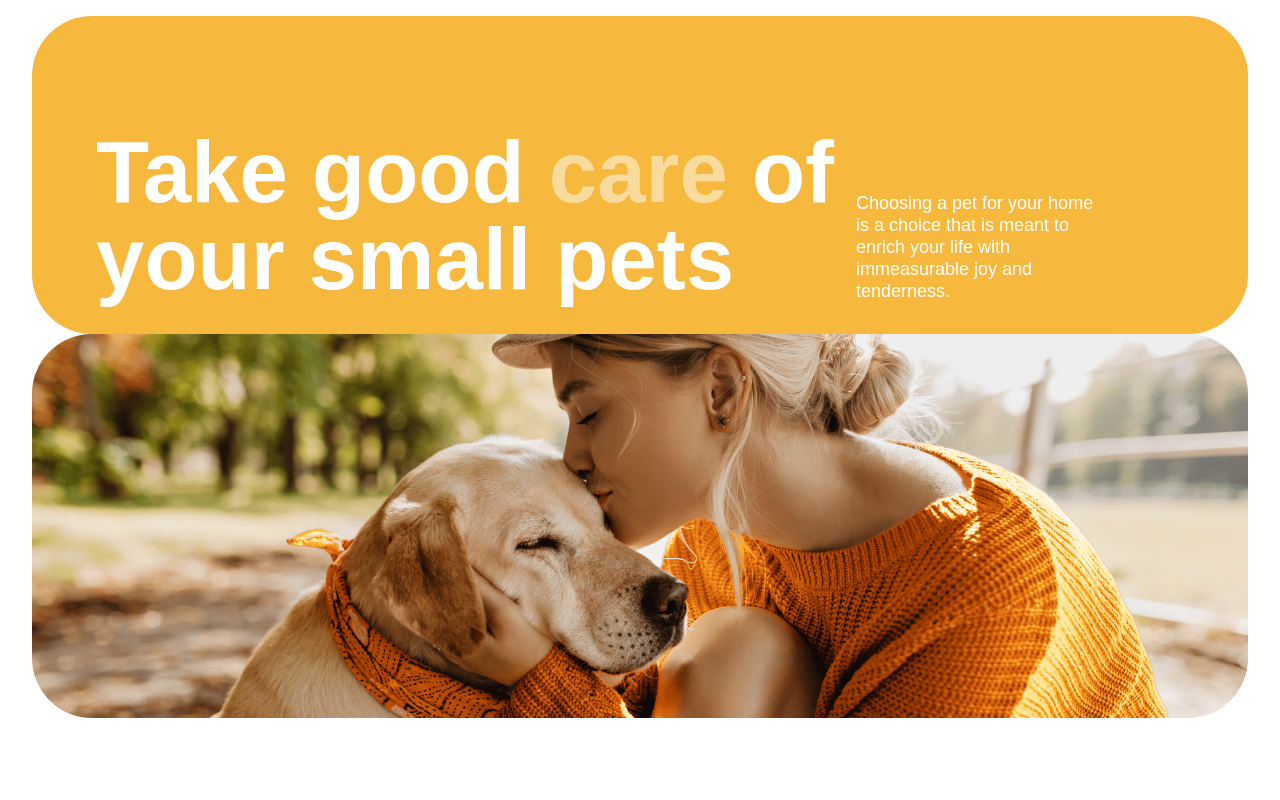
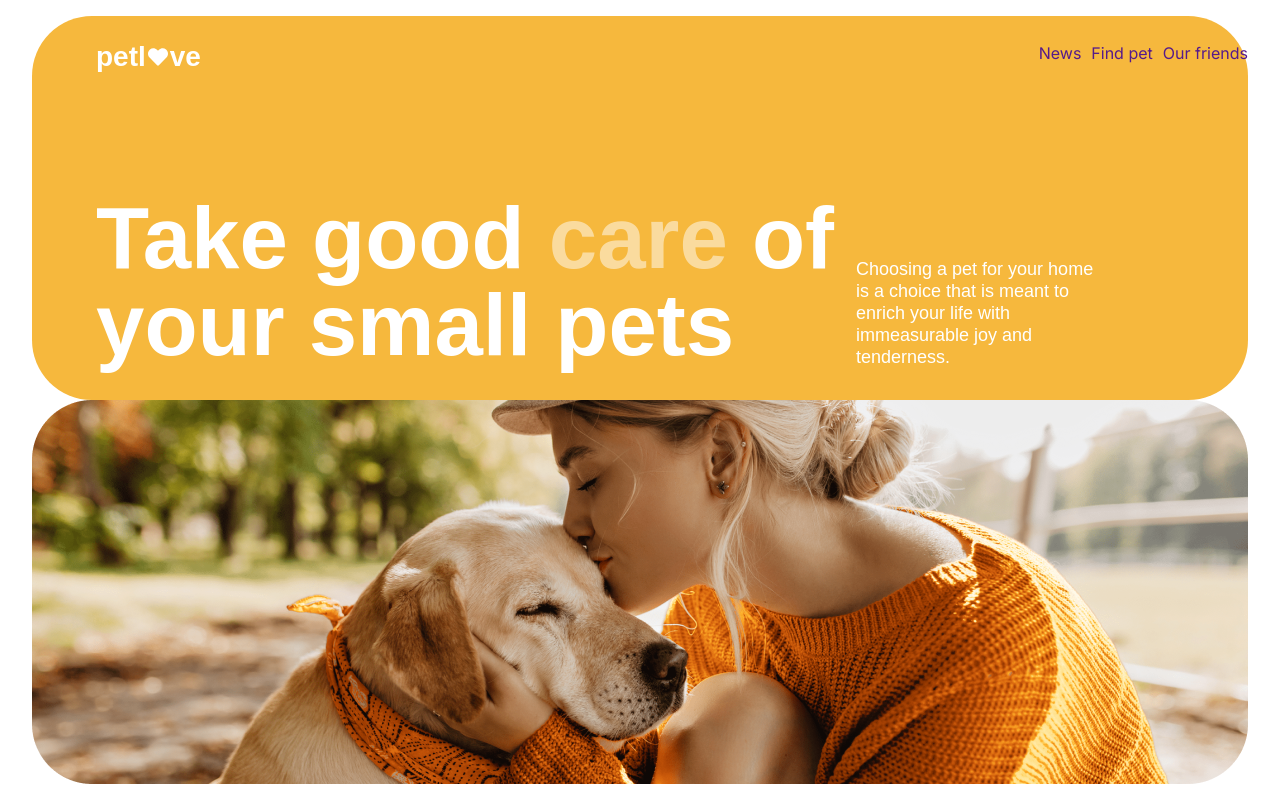
Before and after one commit to AnastasiaSaienko634/PetLove, a Next.js app: page / in a window 1280 px wide. Built offline with nearby package versions, Linux system fonts and the light colour scheme.

Commit message:
add header

```diff
--- a/app/page.module.css
+++ b/app/page.module.css
@@ -21,11 +21,9 @@
 /* Hero  */
 .heroContainer {
   margin-top: 16px;
-  padding-top: 112px;
   padding-left: 64px;
   padding-bottom: 32px;
   border-radius: 60px;
-  display: flex;
   background-color: #f6b83d;
 }
 
@@ -44,6 +42,11 @@
   opacity: 0.5;
 }
 
+/* Text Hero */
+.textHero {
+  display: flex;
+}
+
 /* Descritpion */
 .descriptionHero {
   display: flex;
--- a/app/page.tsx
+++ b/app/page.tsx
@@ -10,14 +10,16 @@ const Home = () => {
       <div>
         <div className={css.heroContainer}>
           <Header />
+          <div className={css.textHero}>
             <h1 className={css.titleHero}>
-            Take good <span className={css.markedText}>care</span> of your small
-            pets
+              Take good <span className={css.markedText}>care</span> of your
+              small pets
             </h1>
             <p className={css.descriptionHero}>
               Choosing a pet for your home is a choice that is meant to enrich
               your life with immeasurable joy and tenderness.
             </p>
+          </div>
         </div>
         <Image
           className={css.backgroundImg}
--- a/components/Header/Header.module.css
+++ b/components/Header/Header.module.css
@@ -0,0 +1,36 @@
+.header {
+  padding-top: 27px;
+  padding-bottom: 123px;
+  display: flex;
+  justify-content: space-between;
+}
+
+/* Logo */
+.logo {
+  display: flex;
+  justify-content: center;
+  font-family: sans-serif;
+  align-items: center;
+  font-weight: 700;
+  font-size: 28px;
+  line-height: 28px;
+  letter-spacing: -4%;
+  color: #ffffff;
+}
+
+.logoIcon {
+  width: 20px;
+  height: 20px;
+  padding-left: 2px;
+  padding-right: 2px;
+}
+
+/* List Link */
+.linkList {
+  display: flex;
+  gap: 10px;
+}
+
+/* List Item Link */
+.listItem {
+}
--- a/components/Header/Header.tsx
+++ b/components/Header/Header.tsx
@@ -1,7 +1,34 @@
-import React from "react";
+import Link from "next/link";
+import css from "./Header.module.css";
+import { FaHeart } from "react-icons/fa";
 
 const Header = () => {
-  return <div></div>;
+  return (
+    <div className={css.header}>
+      <Link href="/" className={css.logo}>
+        petl
+        <FaHeart className={css.logoIcon} />
+        ve
+      </Link>
+      <ul className={css.linkList}>
+        <li>
+          <Link className={css.listItem} href="">
+            News
+          </Link>
+        </li>
+        <li>
+          <Link className={css.listItem} href="">
+            Find pet
+          </Link>
+        </li>
+        <li>
+          <Link className={css.listItem} href="">
+            Our friends
+          </Link>
+        </li>
+      </ul>
+    </div>
+  );
 };
 
 export default Header;
```
Lines whose indentation alone changed are shown as unchanged.
